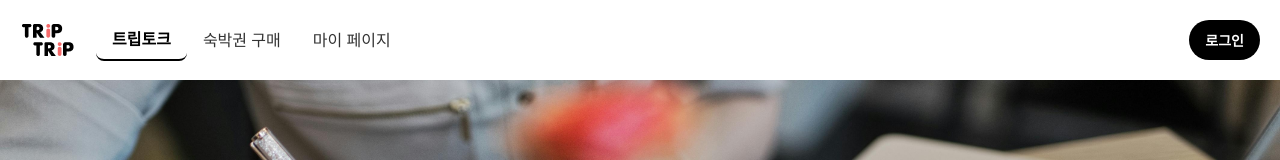
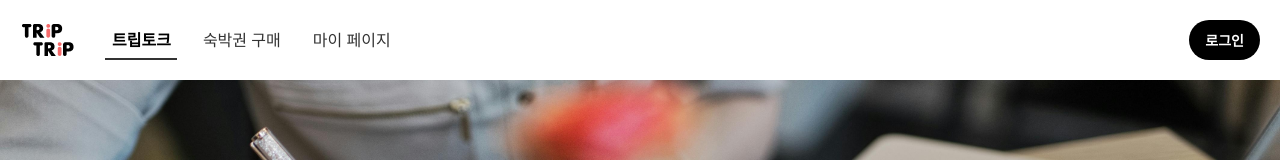
Before and after one commit to thetree601/triptalk, a Next.js app: page / in a window 1280 px wide. Shown: the top 160 px of the page. Built offline with nearby package versions, Linux system fonts and the light colour scheme.

Commit message:
fix: 네비게이션 탭 active 상태 밑줄 스타일 수정
- 피그마 디자인에 맞게 72px × 2px 밑줄 구현
- ::after 가상 요소로 정확한 위치에 선 그리기
- 텍스트 밑줄이 아닌 박스 하단 밑줄로 수정

```diff
--- a/src/commons/layout/styles.module.css
+++ b/src/commons/layout/styles.module.css
@@ -69,8 +69,15 @@
   position: relative;
 }
 
-.tab.active {
-  border-bottom: 2px solid var(--color-text-primary);
+.tab.active::after {
+  content: '';
+  position: absolute;
+  bottom: 0;
+  left: 50%;
+  transform: translateX(-50%);
+  width: 72px;
+  height: 2px;
+  background-color: #333333;
 }
 
 .tabText {
```
